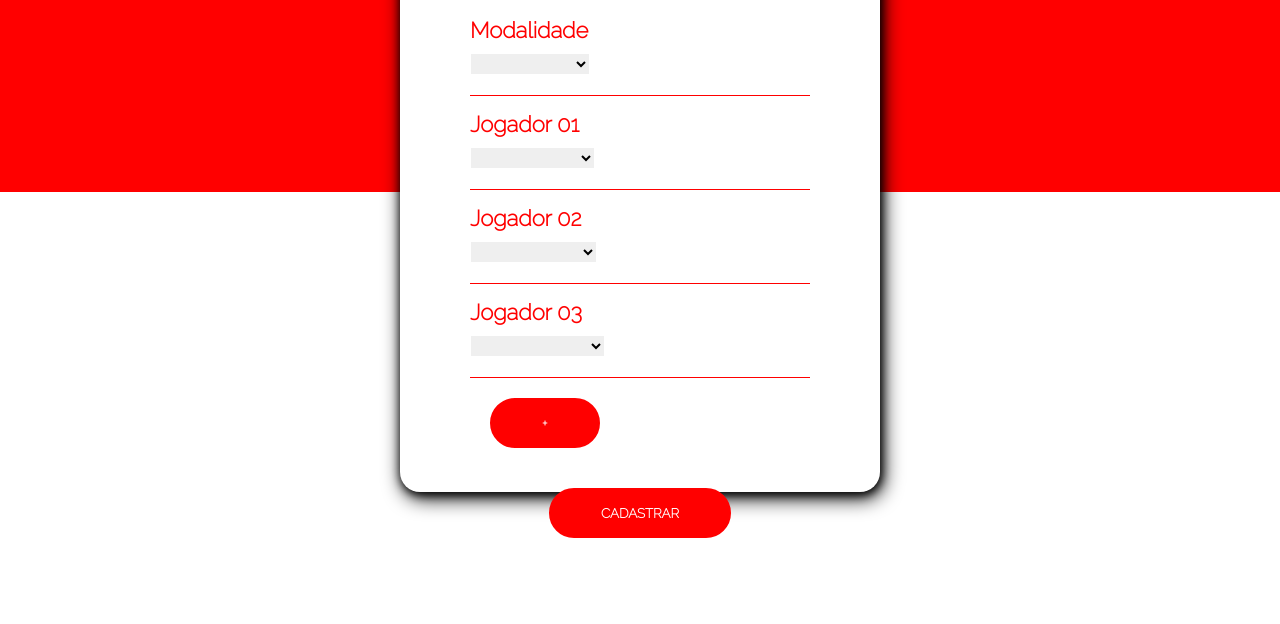
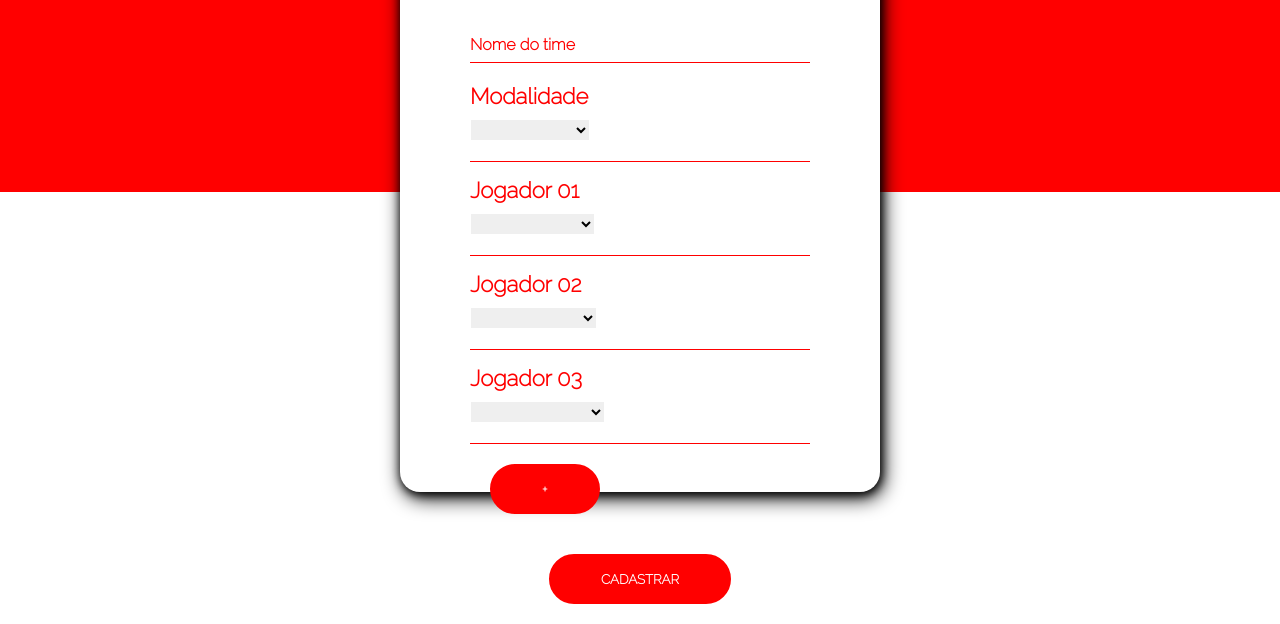
Before and after one commit to ACDN4/front-end-interclasse-senai, a plain HTML site: page views/cadastroTimes.html in a window 1280 px wide. Shown: the part 208-832 px from the top of the page. Before the commit the page ends 800 px from the top, so only its background shows below. Drawn offline with nearby package versions, Linux system fonts and the light colour scheme; some packages are replaced by stand-ins of ours; a script that the page names is missing.

Commit message:
Tela cadastro de times

```diff
--- a/assets/css/c_time.css
+++ b/assets/css/c_time.css
@@ -36,9 +36,37 @@ h2{
     padding: 50px 70px;
 }
 
+input{
+    width: 100%;
+    height: 46px;
+    background: transparent;
+    border: none;
+    outline: none;
+    border-bottom: 1px solid #ff0000;
+    color: #ff0000;
+    transition: .25s ease-in-out;
+}
+
+.input-field{
+    position: relative;
+    margin-bottom: 20px;
+}
+
+label{
+    position: absolute;
+    top: 0;
+    left: 0;
+    color: #ff0000;
+    transform: translateY(18px);
+    transition: .25s ease-in-out;
+    font-weight: bold;
+}
+
 input:focus{
     border-bottom: 1px solid #ff0000;
     box-shadow: 0 1px 0 0 #ff0000;
+    font-weight: bold;
+
 }
 input:focus + label{
     transform: translateY(-14px) scale(.8);
@@ -115,16 +143,6 @@ select {
     margin-bottom: 20px;
 }
 
-input {
-    border: 1px solid #fff;
-    width: 100%;
-    height: 46px;
-    background: transparent;
-    border: none;
-    outline: none;
-    color: #ff0000;
-    transition: .25s ease-in-out;
-}
 
 .select{
     margin-bottom: 15px;
--- a/assets/js/cadAlunos.js
+++ b/assets/js/cadAlunos.js
@@ -83,7 +83,7 @@ formCadastroAluno.addEventListener("submit", async function (e) {
     $.ajax({
         type: 'POST',
         url: 'http://127.0.0.1:8000/api/v1/atletas/',
-        data : `{"nome":"${nomeAluno}", "idade":"${idadeAluno}", "curso_id":${cursoId}, "modalidade_id": ${modalidadeId}, "face_url": "${nomeArquivo[0]}"}`,
+        data : `{"nome":"${nomeAluno}", "idade":"${idadeAluno}", "curso_id":${cursoId}, "modalidade_id": ${modalidadeId}, "face_url": "${timestamp}.${nomeArquivo[1]}"}`,
         contentType: "application/json",
         dataType: 'json',
         success: dados => {
@@ -101,7 +101,7 @@ formCadastroAluno.addEventListener("submit", async function (e) {
   // obtém o arquivo do FormData
     const file = formData.get('image');
 
-    const renamedFile = new File([file], `${timestamp}${nomeArquivo[0]}.${nomeArquivo[1]}`);
+    const renamedFile = new File([file], `${timestamp}.${nomeArquivo[1]}`);
 
     const renamedFormData = new FormData();
     renamedFormData.append('image', renamedFile);
--- a/views/cadastroTimes.html
+++ b/views/cadastroTimes.html
@@ -19,6 +19,13 @@
         <h2>Cadastro de time</h2>
         <form action="#" id="form-cad-time">
 
+                <div class="bloco" style="margin-top: 15px;border-bottom:none">
+                    <div class="input-field">
+                        <input type="text" id="team-name" placeholder="Nome do time">
+                        <label for="team-name">Nome do time</label>
+                    </div>
+                </div>
+
                 <div class="bloco">
                     <h1>Modalidade</h1>
                     <label for="select-grouped"></label>
@@ -30,6 +37,7 @@
                         <option value="option4">Tênis de mesa</option>
                     </select>
                 </div>
+
             <section id="inputs">
                 <div class="bloco">
                     <h1>Jogador 01</h1>
```
